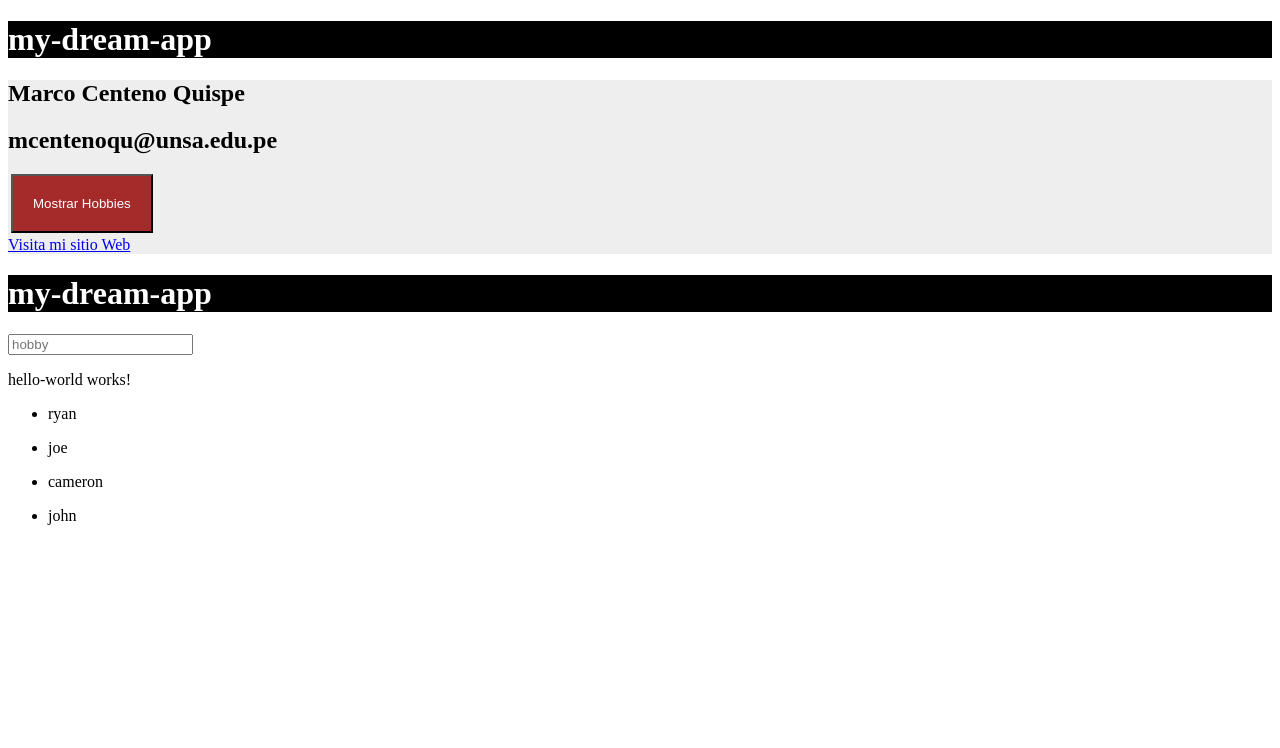
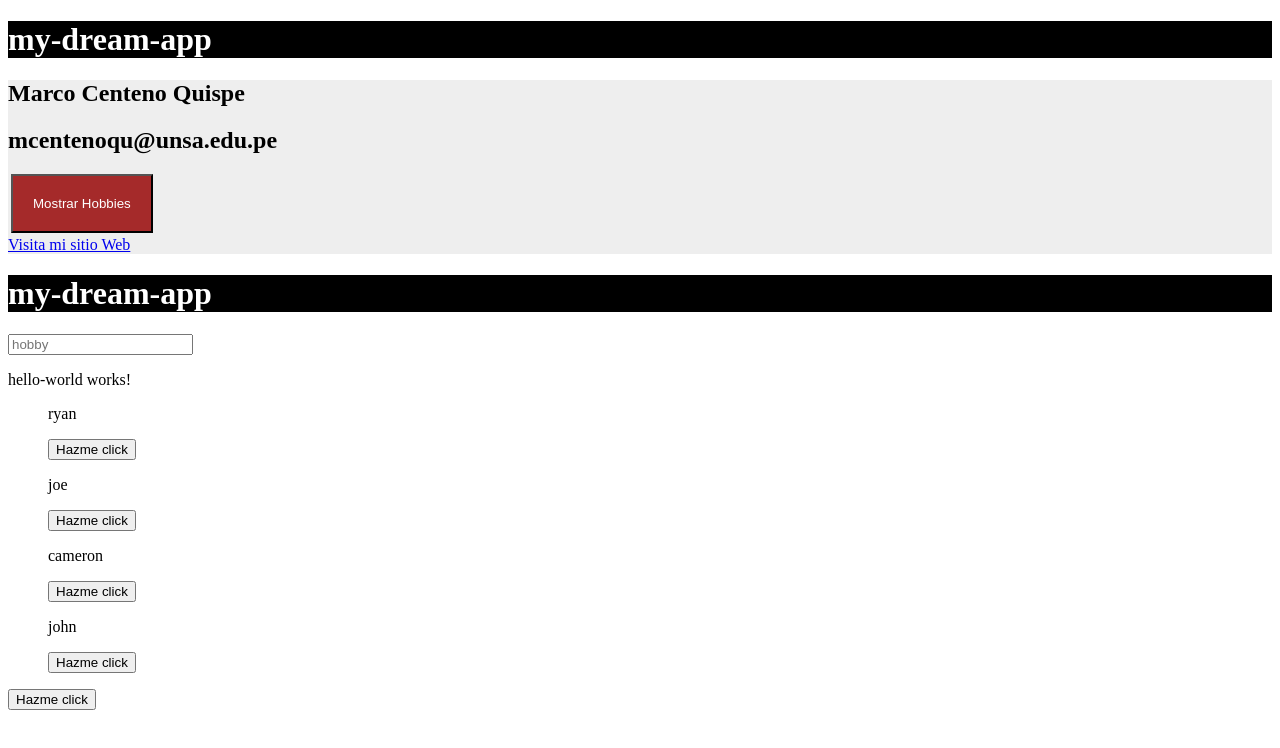
Before and after one commit to M-UNSA/Angular-My-Dream-App, an Angular app: page / in a window 1280 px wide. Shown: the top 748 px of the page. Built offline with nearby package versions, Linux system fonts and the light colour scheme.

Commit message:
Agregando botones de alerta a la aplicación

```diff
--- a/src/app/app.component.html
+++ b/src/app/app.component.html
@@ -24,7 +24,6 @@
 </form>
 <app-hello-world>Aqui</app-hello-world>
 <ul>
-  <li *ngFor="let user of users">
-    <app-user [nameUser]="user"></app-user>
-  </li>
+  <app-user *ngFor="let user of users" [nameUser]="user"></app-user>
 </ul>
+<button (click)="sayHello()">Hazme click</button>
--- a/src/app/app.component.ts
+++ b/src/app/app.component.ts
@@ -34,4 +34,8 @@
     hobby.value = "";
     return false;
   }
+
+  sayHello() {
+    alert("Hola Desde app.component");
+  }
 }
--- a/src/app/user/user.component.html
+++ b/src/app/user/user.component.html
@@ -1 +1,2 @@
 <p>{{ nameUser }}</p>
+<button (click)=sayhello(nameUser)>Hazme click</button>
--- a/src/app/user/user.component.ts
+++ b/src/app/user/user.component.ts
@@ -13,4 +13,8 @@
   ngOnInit(): void {
   }
 
+  sayhello(nameUser: string){
+    alert("Hola " +nameUser);
+  }
+
 }
```
